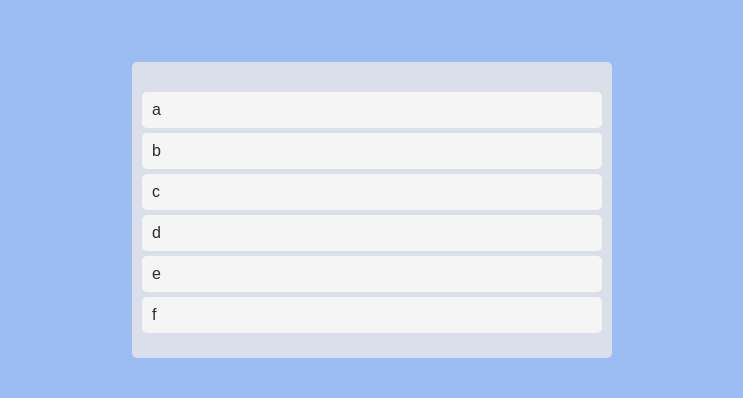
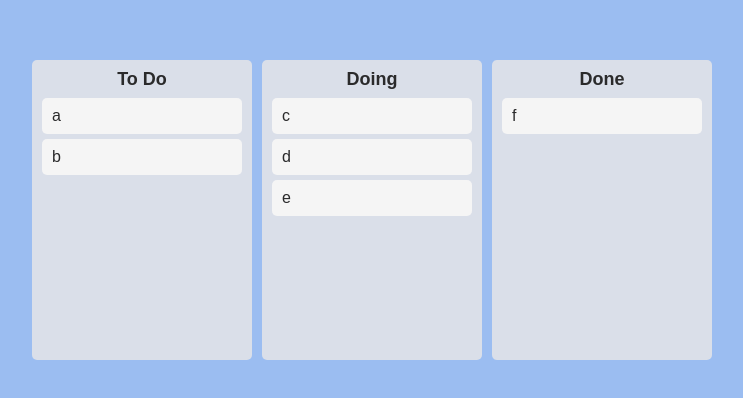
Before and after one commit to Jeongmmin/Kanban-App, a React (Create React App) app: page / in a window 1280 px wide. Shown: the part 190-588 px from the top of the page, without its empty margins (268-1011 px from the left). Built offline with nearby package versions, Linux system fonts and the light colour scheme.

Commit message:
🎨 Add Multi board

```diff
--- a/src/App.tsx
+++ b/src/App.tsx
@@ -1,17 +1,15 @@
 import {
   DragDropContext,
-  Draggable,
-  Droppable,
   DropResult,
 } from "react-beautiful-dnd";
 import { useRecoilState } from "recoil";
 import styled from "styled-components";
 import { toDoState } from "./atom";
-import DraggableCard from './Components/DraggableCard';
+import Board from './Components/Board';
 
 const Wrapper = styled.div`
   display: flex;
-  max-width: 480px;
+  max-width: 680px;
   margin: 0 auto;
   justify-content: center;
   align-items: center;
@@ -19,17 +17,11 @@
 `;
 
 const Boards = styled.div`
-  display: grid;
-  grid-template-columns: repeat(1, 1fr);
+  display: flex;
+  justify-content: center;
+  align-items: flex-start;
   width: 100%;
-`;
-
-const Board = styled.div`
-  background-color: ${(props) => props.theme.boardColor};
-  /* color: #9bbdf1; */
-  padding: 30px 10px 20px;
-  border-radius: 5px;
-  min-height: 200px;
+  gap: 10px;
 `;
 
 
@@ -39,14 +31,14 @@
   // Drag가 끝났을 때  동작하는 함수
   const onDragEnd = ({ draggableId, destination, source }: DropResult) => {
     if(!destination) return;
-    setToDos(oldToDos => {
+    /* setToDos(oldToDos => {
       const toDosCopy = [...oldToDos];
       // 1. source.index에서 item 지울 것이다.
       toDosCopy.splice(source.index, 1)
       // 2. Put back the item on the destination.index
       toDosCopy.splice(destination?.index, 0 , draggableId)
       return toDosCopy
-    })
+    }) */
 
   };
 
@@ -54,16 +46,7 @@
     <DragDropContext onDragEnd={onDragEnd}>
       <Wrapper>
         <Boards>
-          <Droppable droppableId="one">
-            {(magic) => (
-              <Board ref={magic.innerRef} {...magic.droppableProps}>
-                {toDos.map((toDo, index) => (
-                  <DraggableCard key={toDo} index={index} toDo={toDo}/>
-                ))}
-                {magic.placeholder}
-              </Board>
-            )}
-          </Droppable>
+          {Object.keys(toDos).map(boardId => <Board boardId={boardId} key={boardId} toDos={toDos[boardId]}/>)}
         </Boards>
       </Wrapper>
     </DragDropContext>
@@ -73,7 +56,21 @@
 export default App;
 
 /**
-글자 흔들리는 문제 수정하기
+  board 종류 3개로 만들기
+
+  object를 mapping 하는 법 알아보기
+
+  Object.keys() 사용하기, object가 가진 key만 array로 뽑아내준다.
+  const toDos = {x: ["a", "b"],z: ["n", "t"],}
+  Object.keys(toDos)
+  (2) ['x', 'z']
 
 
+  toDos['x']
+(2) ['a', 'b']
+위랑 아래랑 같은 것을 하고 있는 것이다.
+Object.keys(toDos).map(boardId => toDos[boardId])
+
+여기까지 해주고 나면 재배열 기능이 사라져버린다.
+
  */
--- /dev/null
+++ b/src/Components/Board.tsx
@@ -0,0 +1,45 @@
+import React from "react";
+import { Droppable } from "react-beautiful-dnd";
+import styled from "styled-components";
+import DraggableCard from "./DraggableCard";
+
+const Wrapper = styled.div`
+  width: 300px;
+  padding: 20px 10px;
+  padding-top: 10px;
+  background-color: ${(props) => props.theme.boardColor};
+  border-radius: 5px;
+  min-height: 300px;
+`;
+
+const Title = styled.h2`
+  text-align: center;
+  font-weight: 600;
+  margin-bottom: 10px;
+  font-size: 18px;
+`;
+
+interface IBoardProps {
+  toDos: string[];
+  boardId: string;
+}
+
+function Board({ toDos, boardId }: IBoardProps) {
+  return (
+    <Wrapper>
+      <Title>{boardId}</Title>
+      <Droppable droppableId={boardId}>
+        {(magic) => (
+          <div ref={magic.innerRef} {...magic.droppableProps}>
+            {toDos.map((toDo, index) => (
+              <DraggableCard key={toDo} index={index} toDo={toDo} />
+            ))}
+            {magic.placeholder}
+          </div>
+        )}
+      </Droppable>
+    </Wrapper>
+  );
+}
+
+export default Board;
--- a/src/atom.tsx
+++ b/src/atom.tsx
@@ -1,6 +1,14 @@
 import { atom, selector } from "recoil";
 
-export const toDoState = atom({
+interface IToDoState {
+  [key: string]: string[];
+}
+
+export const toDoState = atom<IToDoState>({
   key: "toDo",
-  default :["a", "b", "c", "d", "e", "f"],
+  default: {
+    "To Do": ["a", "b"],
+    Doing: ["c", "d", "e"],
+    Done: ["f"],
+  },
 });
```
Also changed, not shown: src/Components/DraggableCard.tsx (+0 -7 lines).
